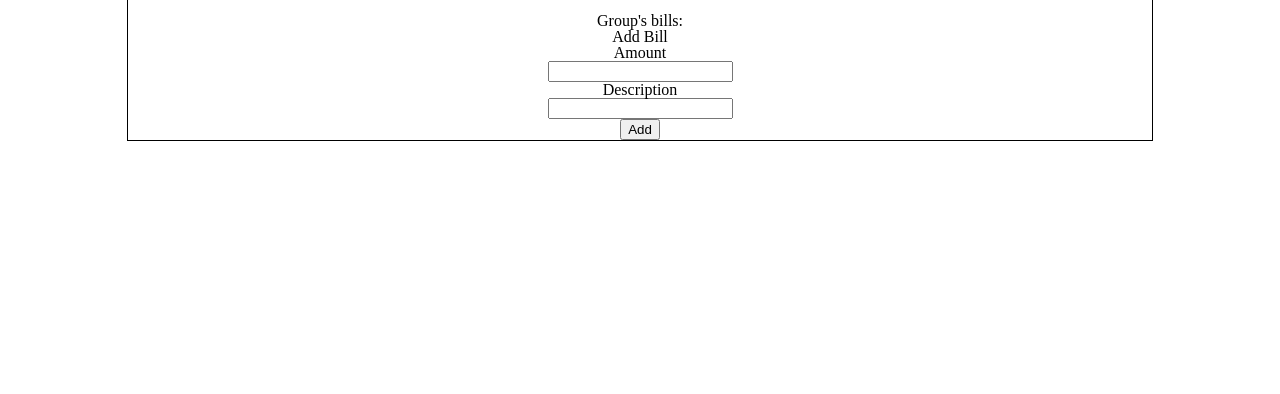
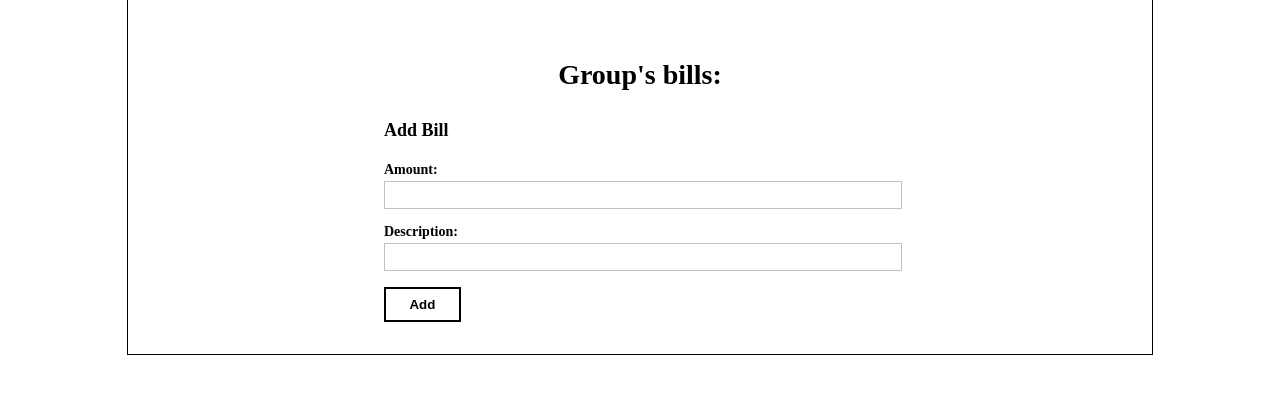
Before and after one commit to Ignas0315/NodeJS-Exam, a plain HTML site: page client/bills.html in a window 1280 px wide. Shown: the part 220-614 px from the top of the page. Drawn offline with Linux system fonts and the light colour scheme; no server answers.

Commit message:
NODE-0013: Bills styling

```diff
--- a/client/bills.html
+++ b/client/bills.html
@@ -18,14 +18,16 @@
             <main>
                 <section id="bills"></section>
                 <section>
+                    <div id="add-bill-wrapper">
                         <form id="add-bill">
                             <h1>Add Bill</h1>
-                        <label for="amount">Amount</label>
+                            <label for="amount">Amount:</label>
                             <input type="number" name="amount" id="amount" required />
-                        <label for="description">Description</label>
+                            <label for="description">Description:</label>
                             <input type="text" name="description" id="description" required />
                             <button type="submit" id="submit-bill">Add</button>
                         </form>
+                    </div>
                 </section>
             </main>
         </div>
--- a/client/modules/renderBills.js
+++ b/client/modules/renderBills.js
@@ -31,13 +31,13 @@ const renderGroupBills = async () => {
             tableBody.setAttribute('id', 'table-body');
             tableHeadRow.setAttribute('id', 'table-head-row');
 
-            tableHeadId.innerHTML = 'Group ID';
+            tableHeadId.innerHTML = 'Bill ID';
             tableHeadAmount.innerHTML = 'Amount';
             tableHeadDescription.innerHTML = 'Description';
 
             tableHeadRow.appendChild(tableHeadId);
+            tableHeadRow.appendChild(tableHeadDescription);
             tableHeadRow.appendChild(tableHeadAmount);
-            tableHeadRow.appendChild(tableHeadDescription);
 
             tableBody.appendChild(tableHeadRow);
             tableEl.appendChild(tableBody);
@@ -53,8 +53,8 @@ const renderGroupBills = async () => {
                 descriptionDataCell.innerHTML = bill.description;
 
                 newRow.appendChild(idDataCell);
+                newRow.appendChild(descriptionDataCell);
                 newRow.appendChild(amountDataCell);
-                newRow.appendChild(descriptionDataCell);
 
                 tableBody.appendChild(newRow);
             });
--- a/client/styles/style.css
+++ b/client/styles/style.css
@@ -1,5 +1,5 @@
 .button {
-    padding: 10px 20px;
+    padding: 8px 16px;
     border: none;
     cursor: pointer;
     font-size: 16px;
@@ -69,22 +69,82 @@ input {
     box-shadow: 8px 8px 4px #ccc;
 }
 
+#bills {
+    margin-top: 64px;
+}
+
 #bills * {
     margin: 0 auto;
     text-align: center;
 }
 
+#bills h1 {
+    font-size: 28px;
+    font-weight: bolder;
+    margin-bottom: 32px;
+}
+
+#add-bill {
+    width: 50%;
+    margin: 0 auto;
+}
+
 #add-bill * {
-    margin: 0 auto;
-    text-align: center;
+    text-align: left;
+    width: 100%;
+}
+
+#add-bill h1 {
+    font-size: 18px;
+    font-weight: bold;
+    margin-bottom: 24px;
+}
+
+#add-bill input {
+    height: 24px;
+    margin-bottom: 16px;
+    border: 1px solid rgb(192, 192, 192);
+}
+
+#add-bill label {
+    font-size: 14px;
+    font-weight: bold;
+    margin-bottom: 4px;
 }
 
 #submit-bill {
-    display: block;
+    padding: 8px 0 8px 0;
+    font-weight: bold;
+    border: 2px solid black;
+    width: 15%;
+    text-align: center;
+    vertical-align: middle;
+    margin-bottom: 32px;
+    background-color: #fff;
 }
 
 #table-main {
     width: 100%;
     margin-top: 16px;
     margin-bottom: 48px;
+    border: 1px solid black;
 }
+
+#table-main * {
+    margin: 0 auto;
+}
+
+#table-main th {
+    padding: 8px 24px;
+    text-align: left;
+    font-weight: bold;
+}
+
+#table-main td {
+    padding: 8px 24px;
+    text-align: left;
+}
+
+#table-main tr:nth-child(even) {
+    background-color: #e2e2e2;
+}
```
Also changed, not shown: client/index.html (+1 -1 lines). Lines whose indentation alone changed are shown as unchanged.
